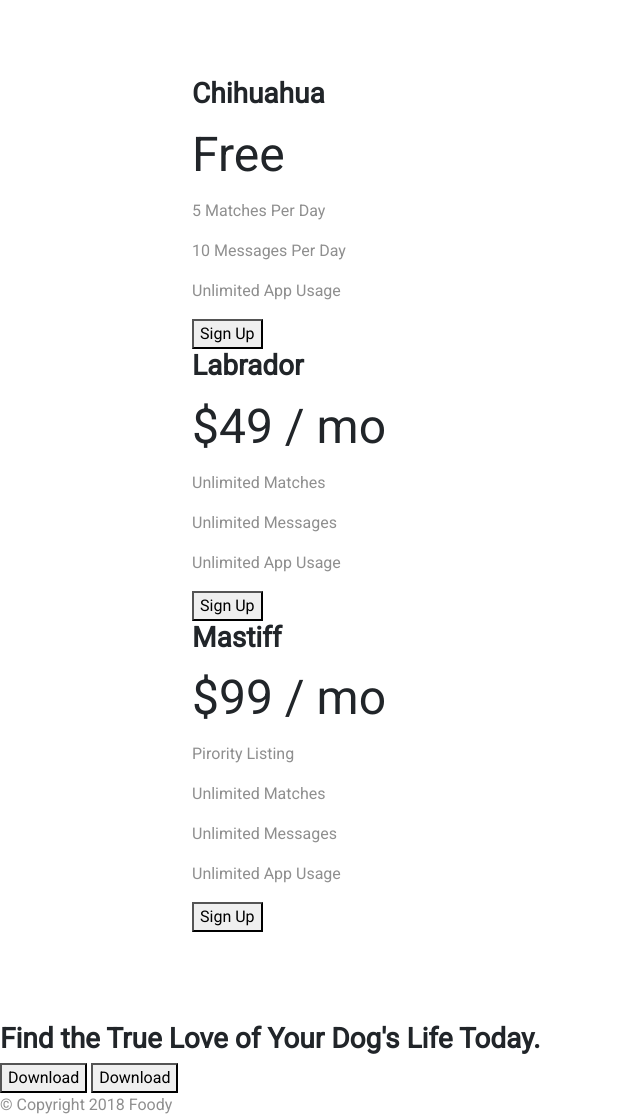
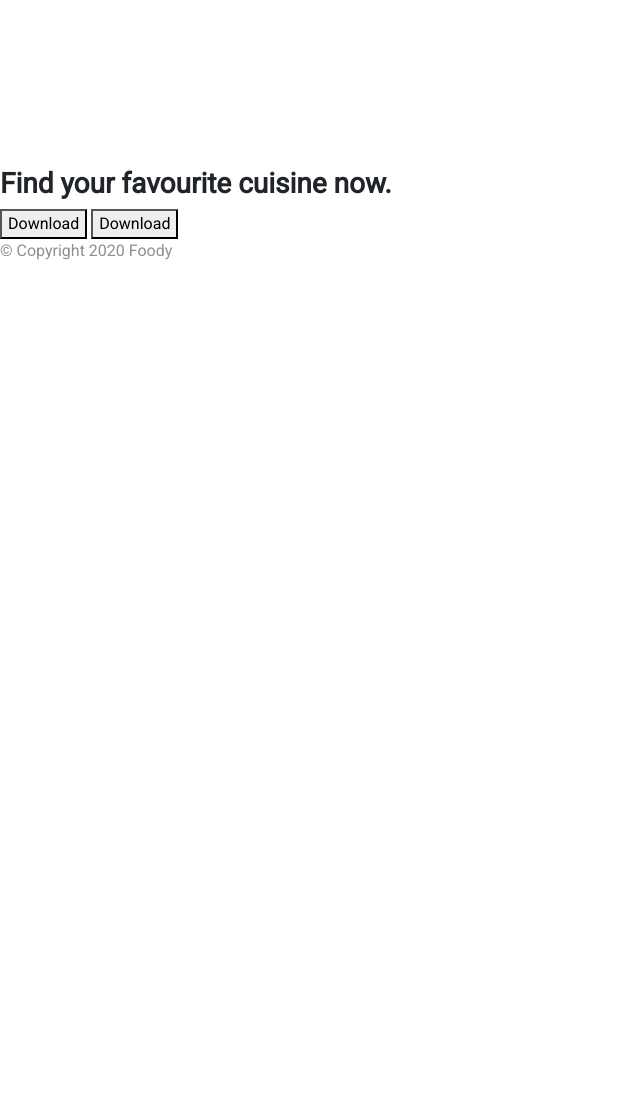
Before and after one commit to adarshsree11/Foody-website, a plain HTML site: page index.html in a window 1280 px wide. Shown: the part 2846-3966 px from the top of the page, without its empty margins (0-640 px from the left). After the commit the page ends 3125 px from the top, so only its background shows below. Drawn offline with nearby package versions, Linux system fonts and the light colour scheme.

Commit message:
Update index.html

```diff
--- a/index.html
+++ b/index.html
@@ -169,34 +169,6 @@
         </div>
       </div>
     </div>
-
-
-
-
-    <h3>Chihuahua</h3>
-    <h2>Free</h2>
-    <p>5 Matches Per Day</p>
-    <p>10 Messages Per Day</p>
-    <p>Unlimited App Usage</p>
-    <button type="button">Sign Up</button>
-
-
-    <h3>Labrador</h3>
-    <h2>$49 / mo</h2>
-    <p>Unlimited Matches</p>
-    <p>Unlimited Messages</p>
-    <p>Unlimited App Usage</p>
-    <button type="button">Sign Up</button>
-
-
-    <h3>Mastiff</h3>
-    <h2>$99 / mo</h2>
-    <p>Pirority Listing</p>
-    <p>Unlimited Matches</p>
-    <p>Unlimited Messages</p>
-    <p>Unlimited App Usage</p>
-    <button type="button">Sign Up</button>
-
   </section>
 
 
@@ -204,7 +176,7 @@
 
   <section id="cta">
 
-    <h3>Find the True Love of Your Dog's Life Today.</h3>
+    <h3>Find your favourite cuisine now.</h3>
     <button type="button">Download</button>
     <button type="button">Download</button>
 
@@ -215,7 +187,7 @@
 
   <footer id="footer">
 
-    <p>© Copyright 2018 Foody</p>
+    <p>© Copyright 2020 Foody</p>
 
   </footer>
 
```
